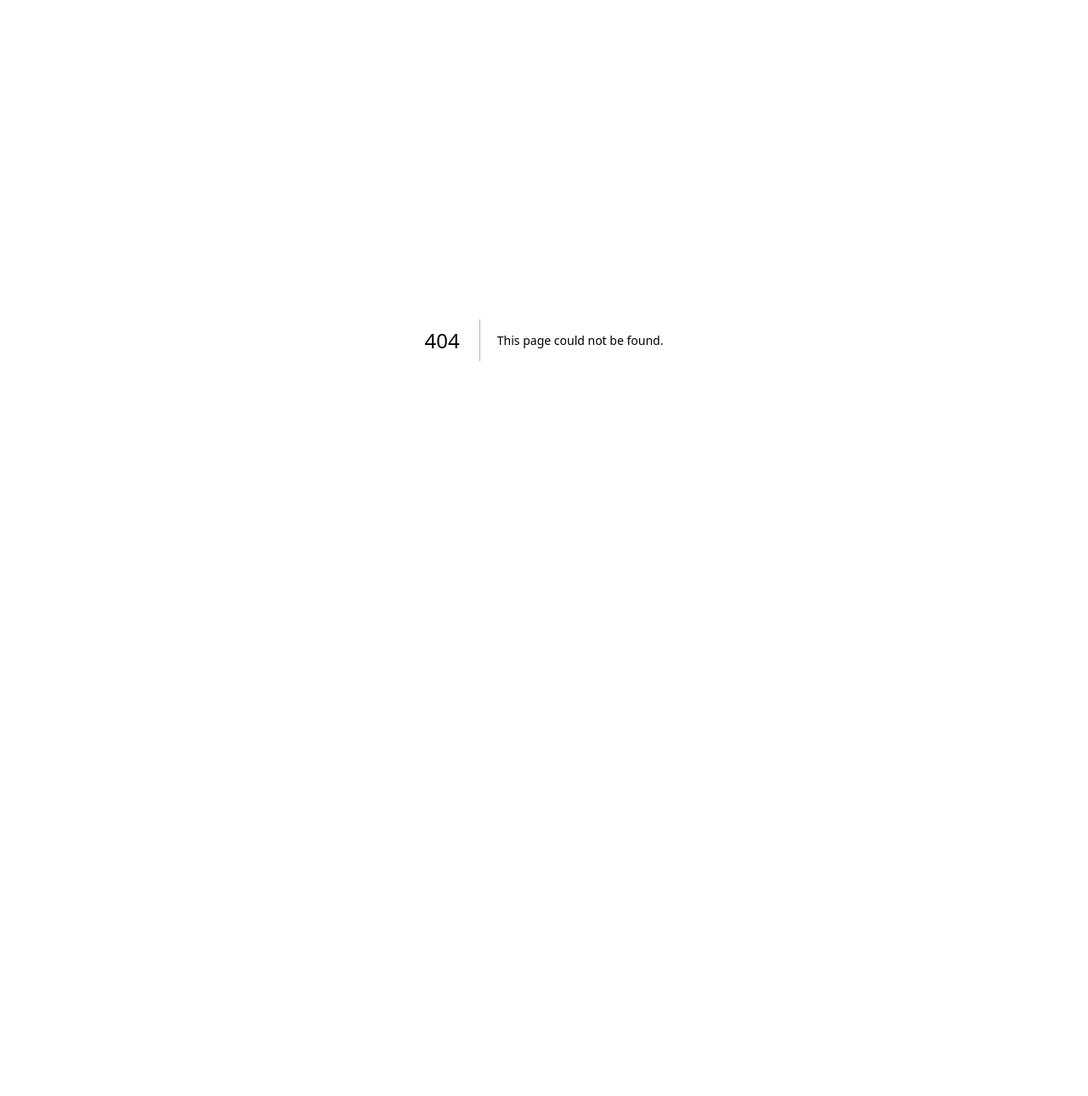
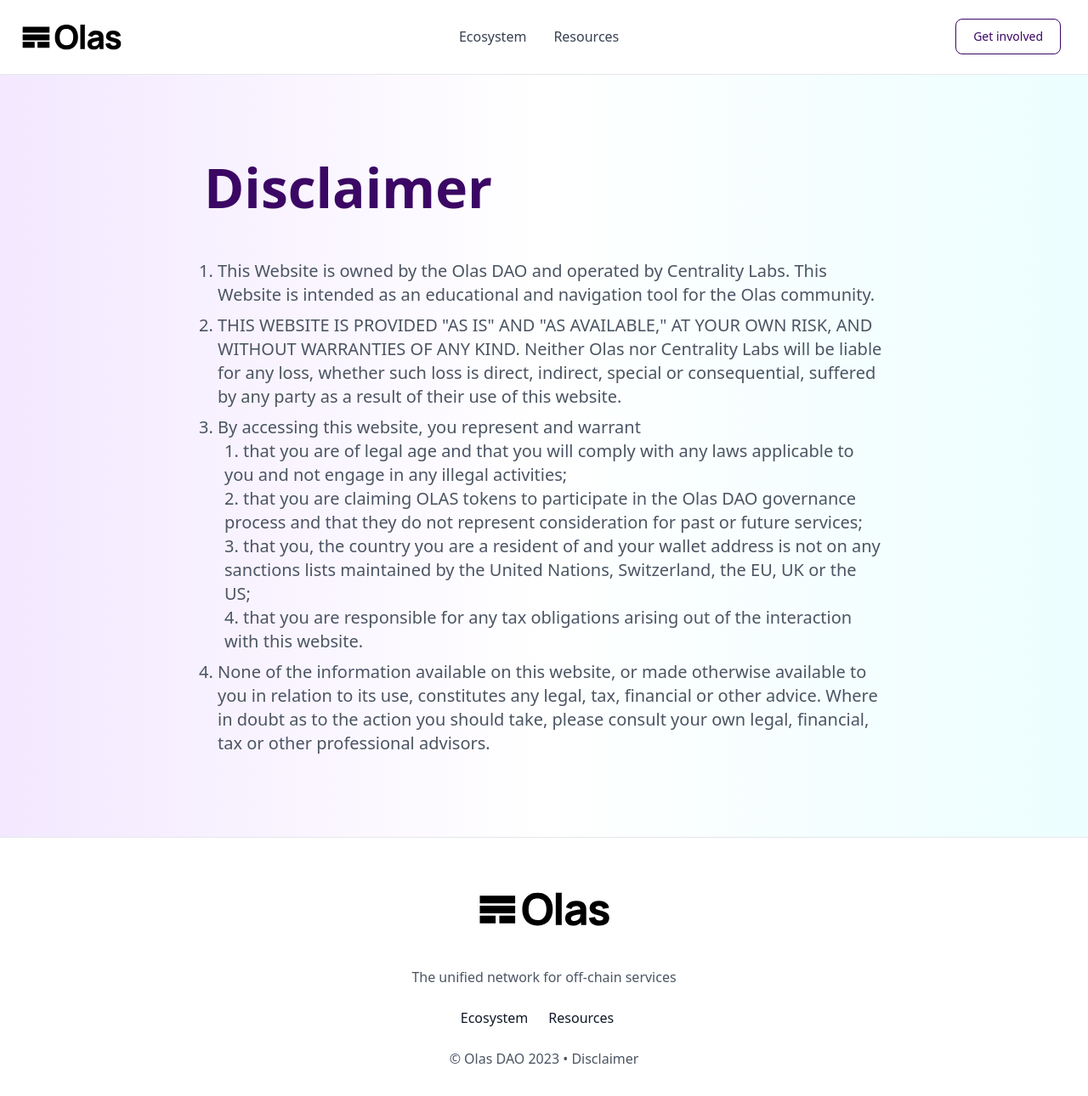
Before and after one commit to valory-xyz/olas-website, a Next.js app: page /disclaimer in a window 1280 px wide. Before the commit this address had no page. Shown: the top 1290 px of the page at 85% size. Before the commit the page ends 800 px from the top, so only its background shows below. Built offline with nearby package versions, Linux system fonts and the light colour scheme.

Commit message:
incorporate feedback

```diff
--- a/components/Content/Article.jsx
+++ b/components/Content/Article.jsx
@@ -14,20 +14,20 @@
       target="_blank"
       rel="noopener noreferrer"
     >
-      <article class="bg-white rounded-lg border border-gray-200 shadow-md hover:shadow-lg">
+      <article class="bg-white rounded-lg border border-gray-200 shadow-md hover:shadow-lg flex flex-col justify-between">
         {(url || width || height) && (
           <div>
             <Image
               src={imageDomain + url}
-              width={750}
-              height={(width / 750) * height || 400}
+              width={width}
+              height={height}
               alt={article.title}
-              className="rounded-t-lg"
+              className="rounded-t-lg h-[200px] object-cover"
             />
           </div>
         )}
-        <div className="p-6">
-          <h2 class="mb-2 text-2xl md:text-4xl lg:text-2xl font-bold tracking-tight text-gray-900 truncate whitespace-normal">
+        <div className="p-6 min-h-[150px]">
+          <h2 class="mb-2 text-2xl md:text-4xl lg:text-2xl font-bold tracking-tight text-gray-900 truncate whitespace-normal line-clamp-2">
             {title}
           </h2>
           <span class="text-sm md:text-2xl lg:text-sm text-gray-600">
--- a/components/Content/Video.jsx
+++ b/components/Content/Video.jsx
@@ -7,7 +7,7 @@
       target="_blank"
       rel="noopener noreferrer"
     >
-      <article class="bg-white rounded-lg border border-gray-200 shadow-md  hover:shadow-lg max-w-full ">
+      <article class="bg-white rounded-lg border border-gray-200 shadow-md  hover:shadow-lg max-w-full min-h-[500px] flex flex-col justify-between">
         {video.imageFilename && (
           <Image
             src={`/images/videos/${video.imageFilename}`}
--- a/components/HomepageSection/Flywheel.jsx
+++ b/components/HomepageSection/Flywheel.jsx
@@ -1,5 +1,6 @@
 import Image from "next/image";
 import SectionWrapper from "@/components/Layout/SectionWrapper";
+import Link from "next/link";
 
 function Flywheel() {
   return (
@@ -36,7 +37,7 @@
           (PoSe). These contribute to revenue for the DAO.
         </div>
         <div className="text-2xl text-gray-600 lg:w-3/4 xl:w-1/2 mx-auto mb-12">
-          The capital also provides yield to the DAO.
+          The capital also provides yield to the DAO.<Link href="/disclaimer" className="text-blue-500">*</Link>
         </div>
 
         <div className="flex justify-center space-x-3">
--- a/components/Layout/Footer.jsx
+++ b/components/Layout/Footer.jsx
@@ -1,11 +1,12 @@
 import Image from "next/image";
+import Link from "next/link";
 
 const Footer = () => {
   return (
     <footer class="p-4 bg-white md:p-8 lg:p-10 ">
       <div class="mx-auto max-w-screen-xl text-center">
         <a
-          href="#"
+          href="/"
           class="flex justify-center items-center text-2xl font-semibold text-gray-900 "
         >
           <Image
@@ -16,21 +17,22 @@
             className="mx-auto"
           />
         </a>
-        <p class="my-6 text-gray-500 ">
+        <p class="my-6 text-gray-600 ">
           The unified network for off-chain services
         </p>
         <ul class="flex flex-wrap justify-center items-center mb-6 text-gray-900 ">
           <li>
-            <a href="#ecosystem" class="mr-4 hover:underline md:mr-6 ">
+            <a href="/#ecosystem" class="mr-4 hover:underline md:mr-6 ">
               Ecosystem
             </a>
           </li>
           <li>
-            <a href="#resources" class="mr-4 hover:underline">
+            <a href="/#resources" class="mr-4 hover:underline">
               Resources
             </a>
           </li>
         </ul>
+        <div className="text-gray-600">© Olas DAO 2023 • <Link href="/disclaimer">Disclaimer</Link></div>
       </div>
     </footer>
   );
--- a/components/Layout/Header.jsx
+++ b/components/Layout/Header.jsx
@@ -30,7 +30,7 @@
             <ul class="flex flex-col mt-4 font-medium lg:flex-row lg:space-x-8 lg:mt-0">
               <li>
                 <a
-                  href="#ecosystem"
+                  href="/#ecosystem"
                   class="block py-2 pr-4 pl-3 text-gray-700 border-b border-gray-100 hover:bg-gray-50 lg:hover:bg-transparent lg:border-0 lg:hover:text-primary-700 lg:p-0  "
                 >
                   Ecosystem
@@ -38,7 +38,7 @@
               </li>
               <li>
                 <a
-                  href="#resources"
+                  href="/#resources"
                   class="block py-2 pr-4 pl-3 text-gray-700 border-b border-gray-100 hover:bg-gray-50 lg:hover:bg-transparent lg:border-0 lg:hover:text-primary-700 lg:p-0  "
                 >
                   Resources
--- /dev/null
+++ b/pages/disclaimer.js
@@ -0,0 +1,31 @@
+import PageWrapper from '@/components/Layout/PageWrapper';
+import SectionWrapper from '@/components/Layout/SectionWrapper';
+import Videos from '@/components/Content/Videos'
+import SectionHeading from '@/components/SectionHeading';
+
+const DisclaimerPage = () =>
+  <PageWrapper>
+    <SectionWrapper backgroundType={"SUBTLE_GRADIENT"}>
+      <article className="max-w-[800px] mx-auto">
+        <SectionHeading size="text-4xl lg:text-2xl" color="text-purple-950">Disclaimer</SectionHeading>
+        <div className='text-xl text-gray-600'>
+          <ol className='list-decimal list-outside space-y-2 pl-4'>
+            <li>This Website is owned by the Olas DAO and operated by&nbsp;<a href="https://centralitylabs.com/" target="_blank" rel="noopener noreferrer">Centrality Labs</a>. This Website is intended as an educational and navigation tool for the Olas community.</li>
+            <li>THIS WEBSITE IS PROVIDED "AS IS" AND "AS AVAILABLE," AT YOUR OWN RISK, AND WITHOUT WARRANTIES OF ANY KIND. Neither Olas nor Centrality Labs will be liable for any loss, whether such loss is direct, indirect, special or consequential, suffered by any party as a result of their use of this website.</li>
+            <li>By accessing this website, you represent and warrant
+              <ol  className='list-decimal list-inside pl-2'>
+                <li>that you are of legal age and that you will comply with any laws applicable to you and not engage in any illegal activities;</li>
+                <li>that you are claiming OLAS tokens to participate in the Olas DAO governance process and that they do not represent consideration for past or future services;</li>
+                <li>that you, the country you are a resident of and your wallet address is not on any sanctions lists maintained by the United Nations, Switzerland, the EU, UK or the US;</li>
+                <li>that you are responsible for any tax obligations arising out of the interaction with this website.</li>
+              </ol>
+            </li>
+            <li>None of the information available on this website, or made otherwise available to you in relation to its use, constitutes any legal, tax, financial or other advice. Where in doubt as to the action you should take, please consult your own legal, financial, tax or other professional advisors.</li>
+          </ol>
+        </div>
+      </article>
+    </SectionWrapper>
+  </PageWrapper>
+  ;
+
+export default DisclaimerPage;
```
Also changed, not shown: data/apps.json (+6 -14 lines), data/core.json (+4 -4 lines), data/services.json (+4 -12 lines), public/images/ForDAOs.svg, public/images/hero.svg.
